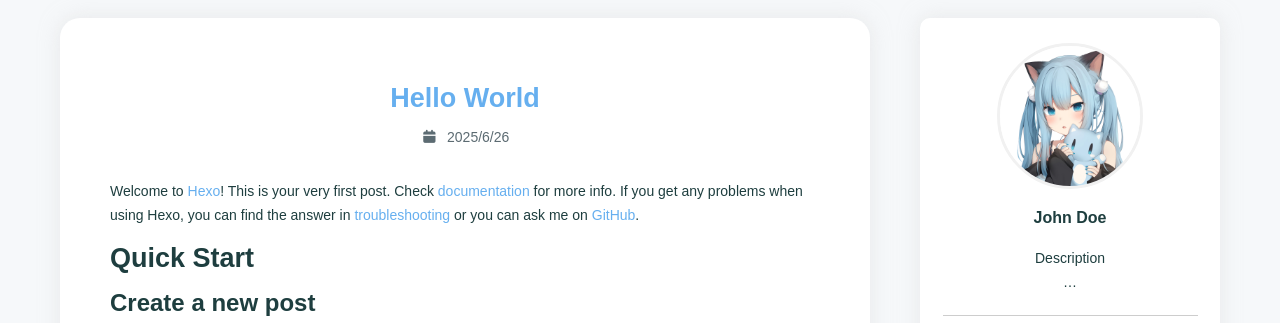
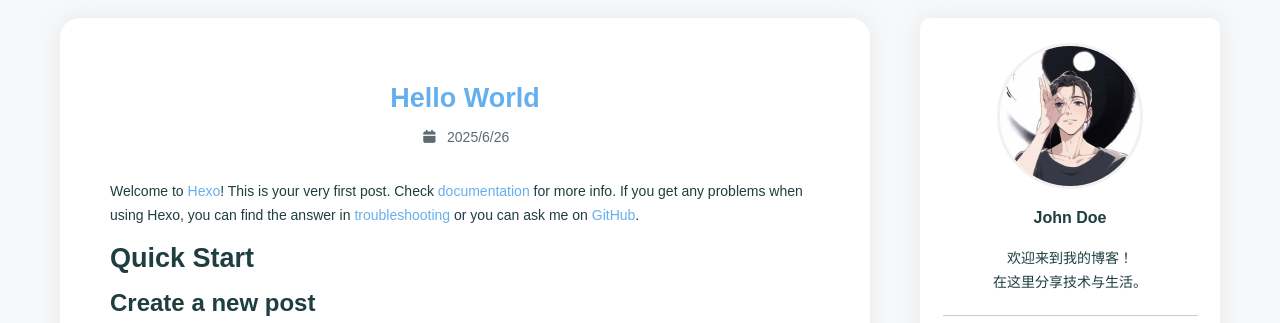
Before and after one commit to dwqing/dwqing.github.io, a plain HTML site: page index.html in a window 1280 px wide. Shown: the part 802-1125 px from the top of the page. Drawn offline with nearby package versions, Linux system fonts and the light colour scheme; a script that the page names is missing; a web font is replaced by a local one.

Commit message:
Site updated: 2025-06-26 16:44:18

```diff
--- a/index.html
+++ b/index.html
@@ -11,7 +11,7 @@
         name="viewport"
         content="width=device-width, initial-scale=1.0, maximum-scale=1.0, user-scalable=0"
     />
-    <link rel="icon" href="/images/avatar.jpg" />
+    <link rel="icon" href="/images/wangye.jpg" />
     <link rel="preconnect" href="https://s4.zstatic.net" />
 <script src="https://s4.zstatic.net/ajax/libs/vue/3.3.7/vue.global.prod.min.js"></script>
 <link rel="stylesheet" href="https://s4.zstatic.net/ajax/libs/font-awesome/6.4.2/css/all.min.css" />
@@ -239,11 +239,11 @@
         <div id="card-style">
     <div id="card-div">
         <div class="avatar">
-            <img src="/images/avatar.jpg" alt="avatar" />
+            <img src="/images/wangye.jpg" alt="avatar" />
         </div>
         <div class="name">John Doe</div>
         <div class="description">
-            <p>Description<br>…</p>
+            <p>欢迎来到我的博客！<br>在这里分享技术与生活。</p>
 
         </div>
 
```
Also changed, not shown: 2025/06/26/hello-world/index.html (+1 -1 lines), about/index.html (+1 -1 lines), archives/2025/06/index.html (+1 -1 lines), archives/2025/index.html (+1 -1 lines), archives/index.html (+1 -1 lines), categories/index.html (+1 -1 lines), home/index.html (+1 -1 lines), tags/index.html (+1 -1 lines), images/wangye.jpg (added).
